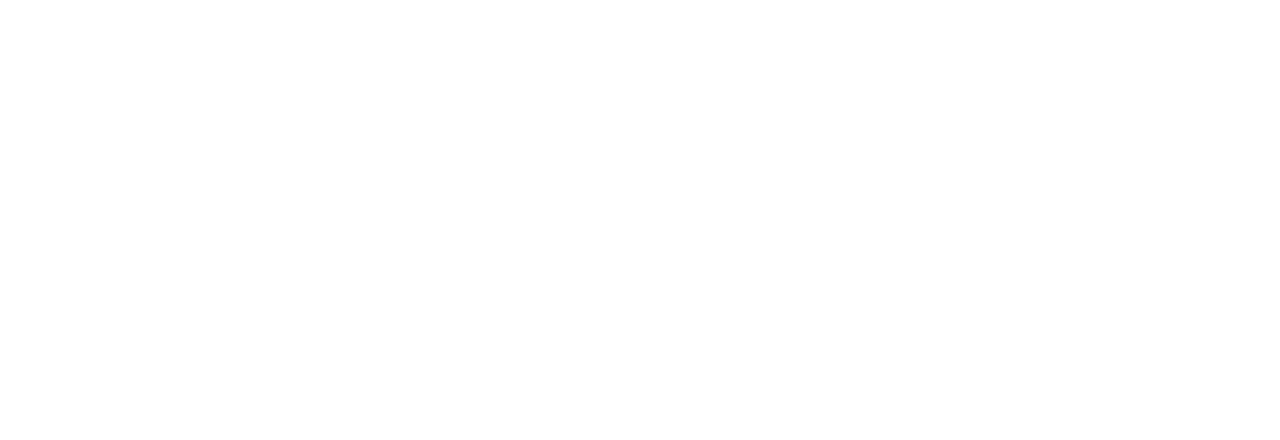
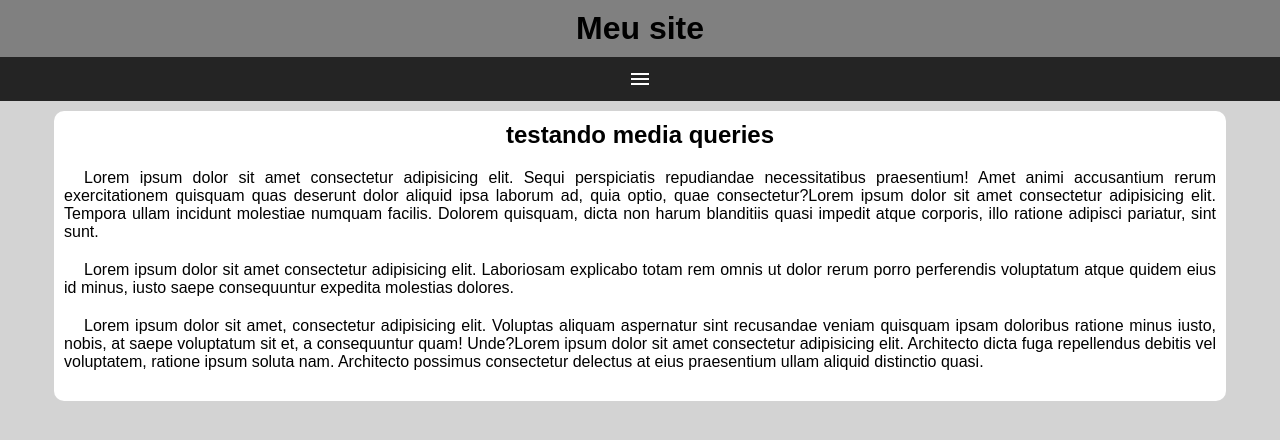
Before and after one commit to CaiamCCampos/Modulo4-HMTL-CSS, a plain HTML site: page menu-responsivo/index.html in a window 1280 px wide. Drawn offline with Linux system fonts and the light colour scheme.

Commit message:
menu burguer com java script local

```diff
--- a/menu-responsivo/estilos/style.css
+++ b/menu-responsivo/estilos/style.css
@@ -0,0 +1,66 @@
+@charset "UTF-8";
+*{
+    font-family: Arial, Helvetica, sans-serif;
+    margin: 0px;
+    padding: 0px;
+}
+::-webkit-scrollbar{
+    display: none;
+}
+body, html{
+    background-color: lightgray;
+}
+header{
+    background-color: gray;
+}
+header > h1 {
+    padding: 10px;
+    text-align: center;
+}
+span#burguer{
+    background-color: rgb(36, 36, 36);
+    display: block;
+    text-align: center;
+    padding: 10px;
+    color: white;
+}
+span#burguer:hover{
+    background-color: white;
+    color: black;
+    cursor: pointer;
+}
+menu{
+    display: none;
+}
+menu > h1 {
+    list-style-type: none;
+}
+menu > ul > li > a {
+    display: block;
+    padding: 10px;
+    text-decoration: none;
+    background-color: rgb(87, 87, 87);
+    color: white;
+    text-align: center;
+    border-top: 2px solid gray;
+}
+menu > ul > li > a:hover{
+    background-color: gray;
+}
+main{
+    width: 90vw;
+    background-color: white;
+    margin: auto;
+    padding: 10px;
+    border-radius: 10px;
+    margin-top: 10px;
+}
+article > h2 {
+    padding-bottom: 20px;
+    text-align: center;
+}
+article > p {
+    text-align: justify;
+    margin-bottom: 20px;
+    text-indent: 20px;
+}
--- a/menu-responsivo/index.html
+++ b/menu-responsivo/index.html
@@ -4,14 +4,47 @@
     <meta charset="UTF-8">
     <meta name="viewport" content="width=device-width, initial-scale=1.0">
     <title>Document</title>
+    <link href="https://fonts.googleapis.com/icon?family=Material+Icons" rel="stylesheet">
+    <link rel="stylesheet" href="estilos/style.css">
 </head>
 <body>
+    <header>
+        <h1>Meu site</h1>
+        <span id="burguer" class="material-icons" onclick="clickMenu()">menu</span>
+        <menu id="menuI">
+            <ul>
+                <li><a href="">Opcão 1</a></li>
+                <li><a href="">Opcão 2</a></li>
+                <li><a href="">Opcão 3</a></li>
+                <li><a href="">Opcão 4</a></li>
+                <li><a href="">Opcão 5</a></li>
+            </ul>
+        </menu>
+    </header>
 
     <main>
+        <article>
+            <h2>testando media queries</h2>
+            <p>Lorem ipsum dolor sit amet consectetur adipisicing elit. Sequi perspiciatis repudiandae necessitatibus praesentium! Amet animi accusantium rerum exercitationem quisquam quas deserunt dolor aliquid ipsa laborum ad, quia optio, quae consectetur?Lorem ipsum dolor sit amet consectetur adipisicing elit. Tempora ullam incidunt molestiae numquam facilis. Dolorem quisquam, dicta non harum blanditiis quasi impedit atque corporis, illo ratione adipisci pariatur, sint sunt.
 
+            </p>
+            <p>Lorem ipsum dolor sit amet consectetur adipisicing elit. Laboriosam explicabo totam rem omnis ut dolor rerum porro perferendis voluptatum atque quidem eius id minus, iusto saepe consequuntur expedita molestias dolores.
+
+            </p>
+            <p>Lorem ipsum dolor sit amet, consectetur adipisicing elit. Voluptas aliquam aspernatur sint recusandae veniam quisquam ipsam doloribus ratione minus iusto, nobis, at saepe voluptatum sit et, a consequuntur quam! Unde?Lorem ipsum dolor sit amet consectetur adipisicing elit. Architecto dicta fuga repellendus debitis vel voluptatem, ratione ipsum soluta nam. Architecto possimus consectetur delectus at eius praesentium ullam aliquid distinctio quasi.
+
+            </p>
+        </article>
     </main>
-
-
-
+    <script>
+        function clickMenu(){
+            if (menuI.style.display == 'block'){
+                menuI.style.display = 'none'
+                }
+            else{
+                menuI.style.display = 'block'
+            }
+        }
+    </script>
 </body>
 </html>
```
